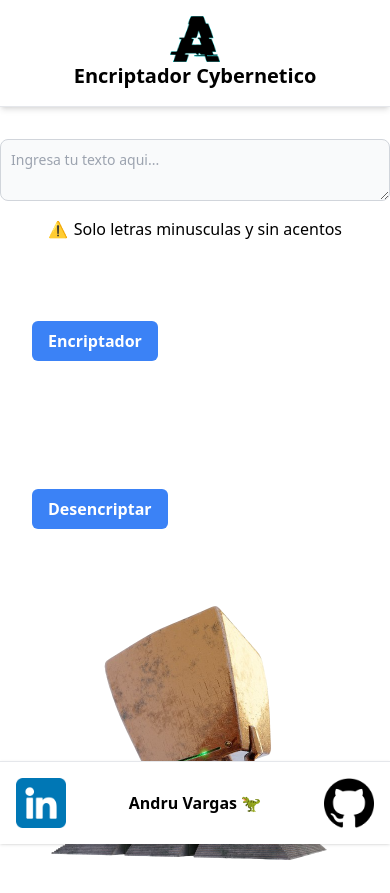
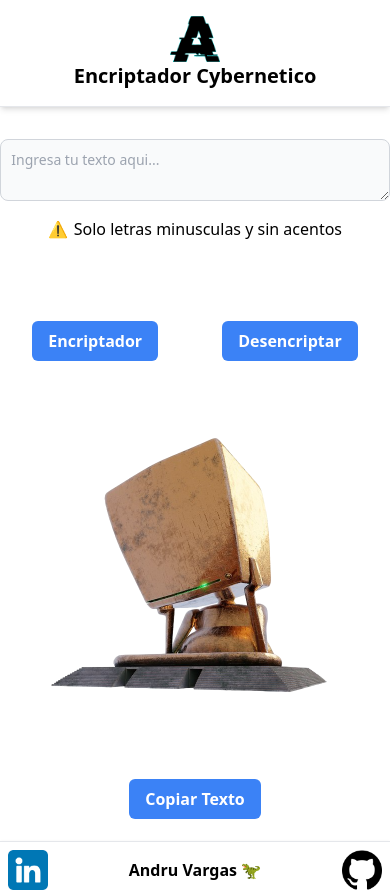
Before and after one commit to r3x-42/Encriptador, a website: page index.html in a window 390 px wide. Shown: the top 893 px of the page. Drawn offline with Linux system fonts and the light colour scheme.

Commit message:
ultimos ajustes mobile

```diff
--- a/index.html
+++ b/index.html
@@ -22,7 +22,7 @@
              <div class="p-4">
                 <p>⚠️  Solo letras minusculas y sin acentos</p>
             </div>
-            <div>
+            <div class="flex">
             <button id="botonEncriptador" type="submit" class="py-2 px-4 bg-blue-500 text-white rounded-md font-bold my-16 mx-8">
                 Encriptador
             </button>
@@ -48,10 +48,10 @@
 
     </main>
 
-    <footer class="fixed bottom-0 left-0 z-20 w-full p-4 bg-white border-t border-gray-200 shadow flex items-center justify-between dark:bg-gray-800 dark:border-gray-600">
-        <a href="https://www.linkedin.com/in/andres-vargas-castillo/" target="blank"><img class="w-[50px]"  src="src/assets/linkedin.png" alt="Mi linkedin" /></a>
+    <footer class="md:fixed bottom-0 left-0 md:z-20 w-full p-2 bg-white border-t border-gray-200 shadow flex items-center justify-between dark:bg-gray-800 dark:border-gray-600">
+        <a href="https://www.linkedin.com/in/andres-vargas-castillo/" target="blank"><img class="w-[40px]"  src="src/assets/linkedin.png" alt="Mi linkedin" /></a>
         <p class="font-bold">Andru Vargas 🦖</p>
-        <a href="https://github.com/r3x-42" target="blank"><img class="w-[50px]"  src="src/assets/github.png" alt="Mi github" /></a>
+        <a href="https://github.com/r3x-42" target="blank"><img class="w-[40px]"  src="src/assets/github.png" alt="Mi github" /></a>
     </footer>
     <script src="src/main.js"></script>
 </body>
```
Also changed, not shown: public/build/styles.css.
